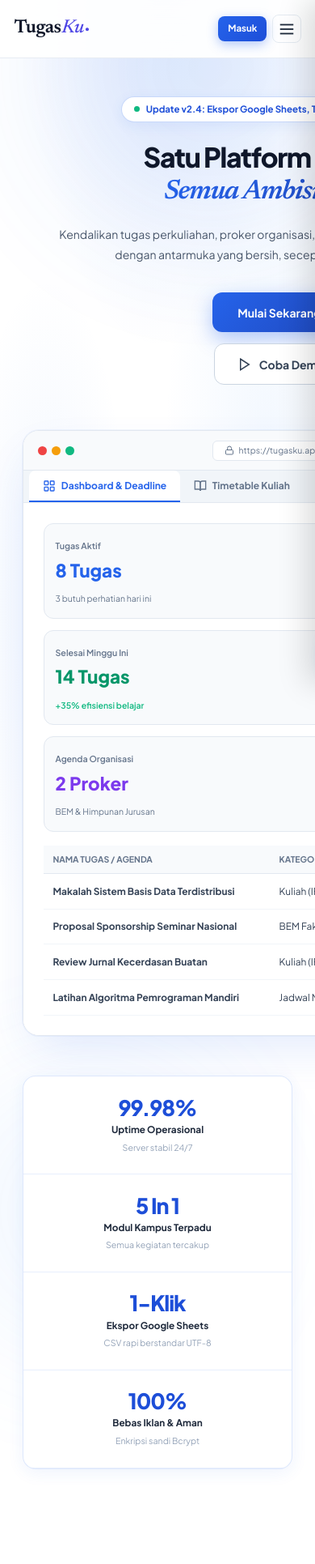
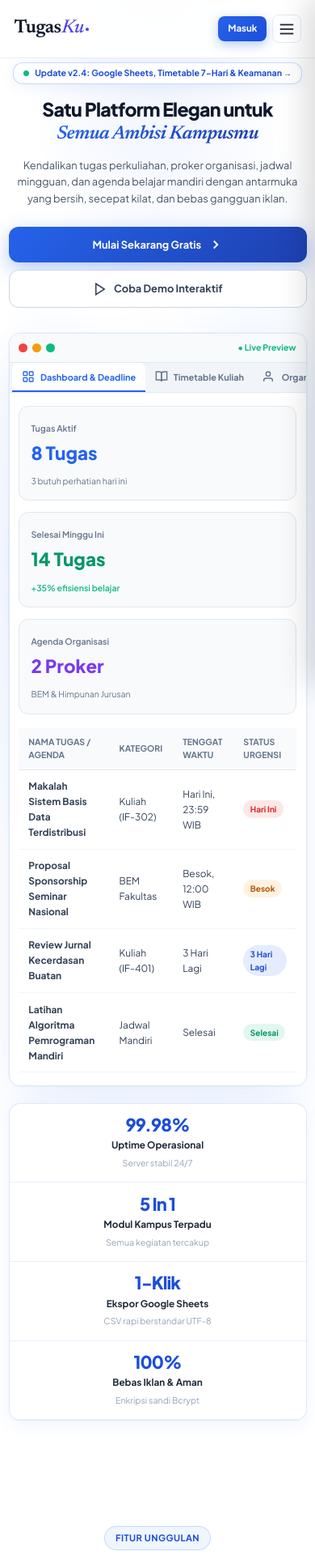
Before and after one commit to firdyridho/TugasKu, a PHP site: page / in a window 390 px wide. Shown: the top 1931 px of the page at 81% size. Run offline with PHP 8.4, Linux system fonts and the light colour scheme; data that the repository does not hold is empty.

Commit message:
fix: resolve landing page hero section horizontal overflow on mobile

```diff
--- a/index.php
+++ b/index.php
@@ -34,11 +34,17 @@ $loggedIn = isLoggedIn();
             --emerald-600: #059669;
         }
 
-        body.landing-body {
+        *, *::before, *::after {
+            box-sizing: border-box;
+        }
+
+        html, body.landing-body {
             background: #ffffff;
             color: #0f172a;
             font-family: 'Plus Jakarta Sans', sans-serif;
             overflow-x: hidden;
+            width: 100%;
+            max-width: 100vw;
             margin: 0;
             padding: 0;
         }
@@ -183,6 +189,8 @@ $loggedIn = isLoggedIn();
             position: relative;
             overflow: hidden;
             text-align: center;
+            width: 100%;
+            max-width: 100vw;
         }
 
         .lp-hero::before {
@@ -229,6 +237,7 @@ $loggedIn = isLoggedIn();
             position: relative;
             z-index: 1;
             max-width: 860px;
+            width: 100%;
             margin: 0 auto;
         }
 
@@ -247,6 +256,8 @@ $loggedIn = isLoggedIn();
             margin-bottom: 1.75rem;
             text-decoration: none;
             transition: all 150ms ease;
+            max-width: 100%;
+            text-align: left;
         }
 
         .lp-hero-pill:hover {
@@ -255,12 +266,14 @@ $loggedIn = isLoggedIn();
         }
 
         .lp-hero-title {
-            font-size: clamp(2.4rem, 5.2vw, 4.2rem);
+            font-size: clamp(2.2rem, 5vw, 4.2rem);
             font-weight: 800;
             letter-spacing: -0.04em;
-            line-height: 1.12;
+            line-height: 1.14;
             color: #0f172a;
             margin: 0 0 1.5rem;
+            word-wrap: break-word;
+            overflow-wrap: break-word;
         }
 
         .gradient-word {
@@ -533,6 +546,18 @@ $loggedIn = isLoggedIn();
             font-size: 0.75rem;
             color: #64748b;
             margin-top: 0.2rem;
+        }
+
+        .lp-mockup-table-wrap {
+            width: 100%;
+            overflow-x: auto;
+            -webkit-overflow-scrolling: touch;
+        }
+
+        .preview-org-grid {
+            display: grid;
+            grid-template-columns: 1fr 1fr;
+            gap: 1.25rem;
         }
 
         /* ===== STATS STRIP ===== */
@@ -1124,9 +1149,67 @@ $loggedIn = isLoggedIn();
         @media (max-width: 640px) {
             .lp-nav-links { display: none; }
             .lp-nav-mobile-actions { display: flex; }
+
+            /* Hero Mobile Fit */
+            .lp-hero {
+                padding: 6.25rem 1rem 3rem;
+                min-height: auto;
+            }
+            .lp-hero-title {
+                font-size: clamp(1.8rem, 6.8vw, 2.35rem);
+                letter-spacing: -0.03em;
+                line-height: 1.18;
+                margin-bottom: 1rem;
+            }
+            .lp-hero-sub {
+                font-size: 0.92rem;
+                line-height: 1.6;
+                margin-bottom: 1.75rem;
+                padding: 0 0.25rem;
+            }
+            .lp-hero-pill {
+                padding: 0.35rem 0.85rem;
+                font-size: 0.76rem;
+                border-radius: 12px;
+                margin-bottom: 1.25rem;
+                line-height: 1.35;
+            }
+            .lp-hero-actions {
+                flex-direction: column;
+                width: 100%;
+                gap: 0.65rem;
+                margin-bottom: 2.25rem;
+            }
+            .lp-btn-hero-primary,
+            .lp-btn-hero-secondary {
+                width: 100%;
+                justify-content: center;
+                padding: 0.85rem 1.5rem;
+                font-size: 0.92rem;
+            }
+            .lp-mockup-frame {
+                border-radius: 14px;
+            }
+            .lp-mockup-topbar {
+                padding: 0.65rem 0.85rem;
+            }
+            .lp-mockup-url {
+                display: none;
+            }
+            .lp-mockup-tabs {
+                padding: 0 0.25rem;
+            }
+            .lp-tab-btn {
+                padding: 0.65rem 0.85rem;
+                font-size: 0.78rem;
+            }
+            .lp-tab-panel {
+                padding: 1.1rem 0.85rem;
+            }
+
             .lp-bento { grid-template-columns: 1fr; }
             .lp-bento-card.wide { grid-column: span 1; }
-            .lp-stats-strip { grid-template-columns: 1fr 1fr; }
+            .lp-stats-strip { grid-template-columns: 1fr 1fr; margin-top: 2rem; }
             .lp-stat-item:nth-child(2) { border-right: none; }
             .lp-stat-item:nth-child(1), .lp-stat-item:nth-child(2) { border-bottom: 1px solid rgba(37,99,235,0.1); }
             .preview-grid-3 { grid-template-columns: 1fr; }
@@ -1135,12 +1218,21 @@ $loggedIn = isLoggedIn();
         }
 
         @media (max-width: 480px) {
+            .lp-hero {
+                padding: 5.5rem 0.75rem 2.25rem;
+            }
+            .lp-hero-title {
+                font-size: 1.65rem;
+            }
+            .lp-hero-blob-1,
+            .lp-hero-blob-2 {
+                display: none;
+            }
             .lp-uptime-pill { display: none; }
-            .lp-stats-strip { grid-template-columns: 1fr; }
-            .lp-stat-item { border-right: none !important; border-bottom: 1px solid rgba(37,99,235,0.1); }
+            .lp-stats-strip { grid-template-columns: 1fr; margin-top: 1.5rem; border-radius: 14px; }
+            .lp-stat-item { border-right: none !important; border-bottom: 1px solid rgba(37,99,235,0.1); padding: 1.1rem 0.75rem; }
+            .lp-stat-num { font-size: 1.55rem; }
             .preview-tt-grid { grid-template-columns: 1fr; }
-            .lp-hero-actions { flex-direction: column; width: 100%; }
-            .lp-hero-actions .lp-btn-cta, .lp-hero-actions .lp-btn-outline { width: 100%; text-align: center; }
         }
     </style>
 </head>
@@ -1238,8 +1330,8 @@ $loggedIn = isLoggedIn();
 
         <div class="lp-hero-content">
             <a href="<?= BASE_URL ?>/changelog" class="lp-hero-pill">
-                <span class="lp-pulse-dot"></span>
-                <span>Update v2.4: Ekspor Google Sheets, Timetable 7-Hari & Keamanan Akun &rarr;</span>
+                <span class="lp-pulse-dot" style="flex-shrink:0;"></span>
+                <span>Update v2.4: Google Sheets, Timetable 7-Hari & Keamanan &rarr;</span>
             </a>
 
             <h1 class="lp-hero-title">
@@ -1325,6 +1417,7 @@ $loggedIn = isLoggedIn();
                             </div>
                         </div>
 
+                        <div class="lp-mockup-table-wrap">
                             <table class="preview-table">
                                 <thead>
                                     <tr>
@@ -1362,6 +1455,7 @@ $loggedIn = isLoggedIn();
                                 </tbody>
                             </table>
                         </div>
+                    </div>
 
                     <!-- Panel 2: Timetable Kuliah -->
                     <div class="lp-tab-panel" id="tab-timetable">
@@ -1395,7 +1489,7 @@ $loggedIn = isLoggedIn();
 
                     <!-- Panel 3: Organisasi -->
                     <div class="lp-tab-panel" id="tab-organisasi">
-                        <div style="display:grid;grid-template-columns:1fr 1fr;gap:1.25rem;">
+                        <div class="preview-org-grid">
                             <div style="background:#f8fafc;border:1px solid #e2e8f0;border-radius:12px;padding:1.25rem;">
                                 <div style="display:flex;justify-content:space-between;align-items:center;margin-bottom:0.75rem;">
                                     <h4 style="margin:0;font-size:1rem;color:#0f172a;">BEM Fakultas Ilmu Komputer</h4>
```
Lines whose indentation alone changed are shown as unchanged.
